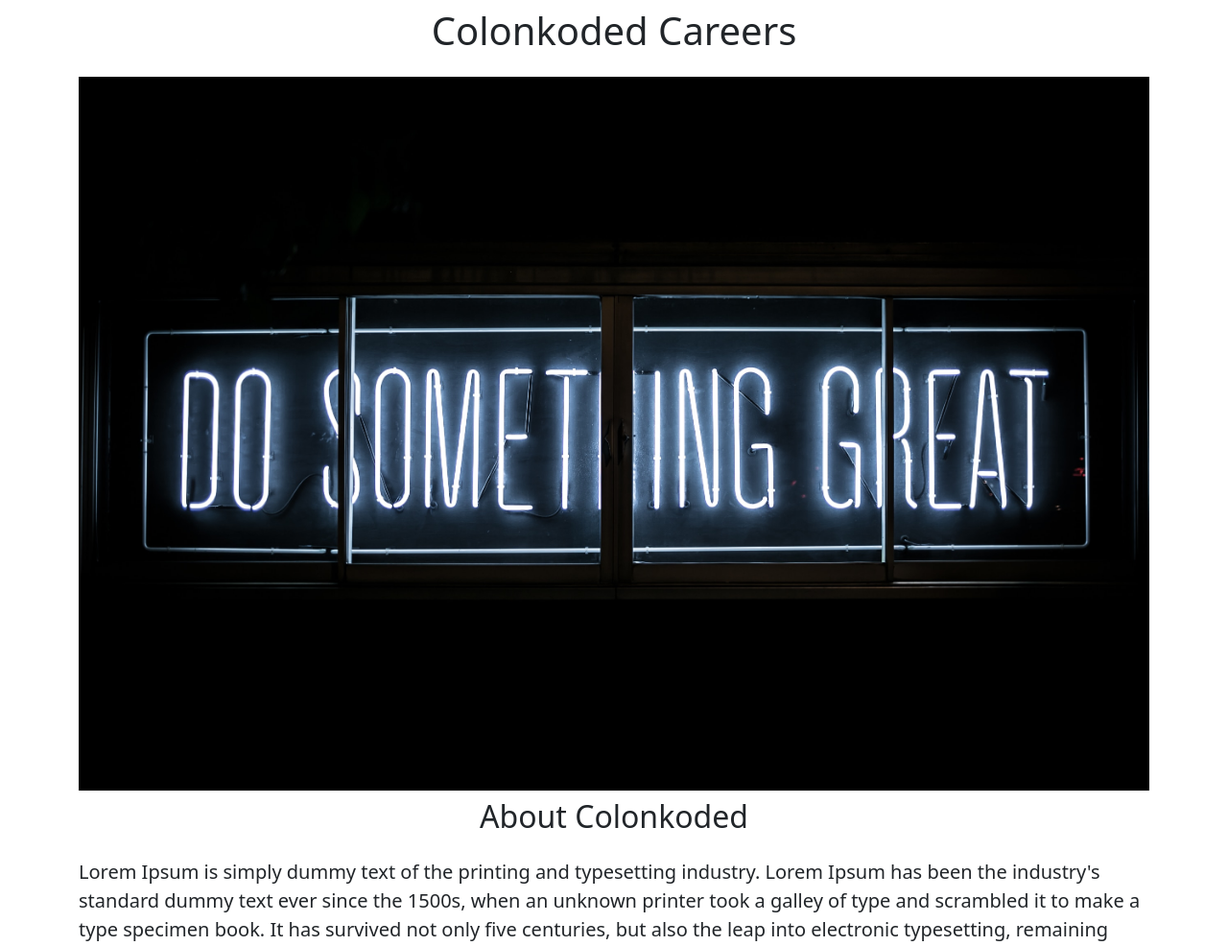
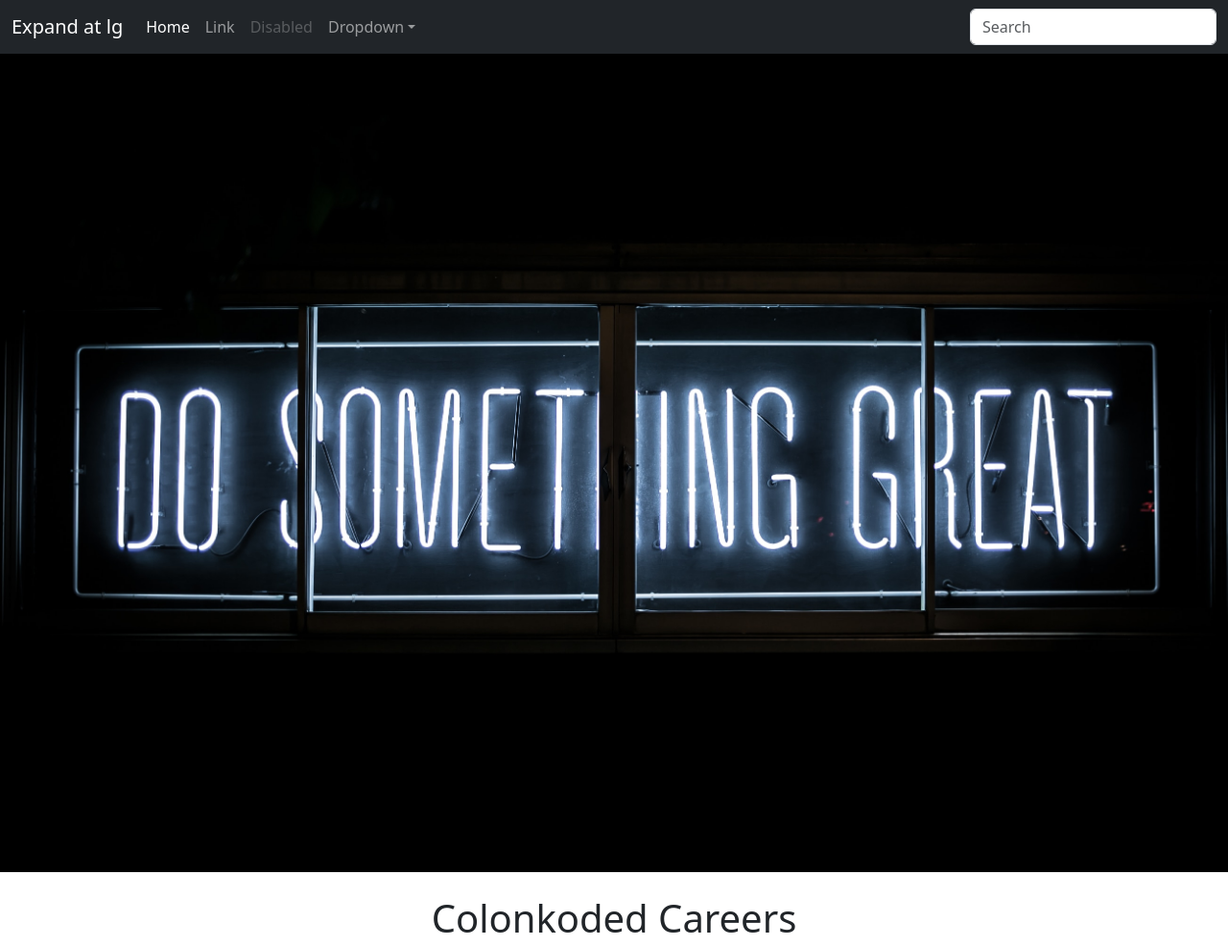
Before and after one commit to franklobsty25/career-website, a Flask app: page / in a window 1280 px wide. Shown: the top 986 px of the page at 96% size. Run offline with Flask 2, Linux system fonts and the light colour scheme.

Commit message:
Functional and aesthetic improvements

```diff
--- /dev/null
+++ b/templates/footer.html
@@ -0,0 +1,12 @@
+<div class="container">
+  <footer class="py-3 my-4">
+    <ul class="nav justify-content-center border-bottom pb-3 mb-3">
+      <li class="nav-item"><a href="https://career-website-1.franklobsty25.repl.co/" class="nav-link px-2 text-body-secondary">Home</a></li>
+      <li class="nav-item"><a href="https://career-website-1.franklobsty25.repl.co/learn" class="nav-link px-2 text-body-secondary">Courses</a></li>
+      <li class="nav-item"><a href="https://career-website-1.franklobsty25.repl.co/events" target="_blank" class="nav-link px-2 text-body-secondary">Events</a></li>
+      <li class="nav-item"><a href="#" class="nav-link px-2 text-body-secondary">FAQs</a></li>
+      <li class="nav-item"><a href="https://career-website-1.franklobsty25.repl.co/about" class="nav-link px-2 text-body-secondary">About</a></li>
+    </ul>
+    <p class="text-center text-body-secondary">&copy; 2023 Colonkoded, Inc</p>
+  </footer>
+</div>
--- a/templates/home.html
+++ b/templates/home.html
@@ -10,25 +10,32 @@
         max-weight: 100%;
         height: auto;
         object-fit: cover;
+        margin-bottom: 16px;
       }
     </style>
   </head>
   <body>
+    {% include 'nav.html' %}
+    <img class="img-fluid" id="banner" src="https://career-website-1.franklobsty25.repl.co/static/banner.jpg">
     <div class="container">
     <h1 class="text-center mt-2 mb-4">Colonkoded Careers</h1>
-    <img class="img-fluid" id="banner" src="https://career-website-1.franklobsty25.repl.co/static/banner.jpg">
-    <h2 class="text-center mt-2 mb-4">About Colonkoded</h2>
+    <div class="row" style="margin-bottom: 16px;">
+      <div class="col-md-6">
     <p class="lead">Lorem Ipsum is simply dummy text of the printing and typesetting industry. Lorem Ipsum has been the industry's standard dummy text ever since the 1500s, when an unknown printer took a galley of type and scrambled it to make a type specimen book. It has survived not only five centuries, but also the leap into electronic typesetting, remaining essentially unchanged. It was popularised in the 1960s with the release of Letraset sheets containing Lorem Ipsum passages, and more recently with desktop publishing software like Aldus PageMaker including versions of Lorem Ipsum.</p>
+      </div>
+      <div class="d-none d-md-block col-md-6">
+      <img src="/static/people.jpg" style="height: 320px; border-radius: 4px;">
+      </div>
+    </div>
     <h2 class="text-center mt-2 mb-4">Open Position</h2>
-    <p>
       {% for job in jobs %}
         {% include 'jobitem.html' %}
       {% endfor %}
     </p>
       <div class="text-center">
-        <button class="btn btn-primary btn-lg">Contact Us</button>
-        <p class="mt-4">Copyright 2023, Colonkoded</p>
+        <a href="mailto:lobsty21@yahoo.com?subject=Question%20about%20Job%20Openings&body=My%20name%3A%20%3Cyour%20name%20here%3E%0D%0A%0D%0AMy%20question%3A%20%3Cyour%20question%20here%3E" class="btn btn-primary btn-lg">Contact Us</a>
       </div>
     </div>
+    {% include 'footer.html' %}
   </body>
 </html>
--- a/templates/jobitem.html
+++ b/templates/jobitem.html
@@ -6,7 +6,7 @@
   <div><b>Salary:</b> {{job['salary']}}</div>
   {% endif %}
   </div>
-  <div class="col-3">
-  <button class="btn btn-outline-primary">Apply</button>
+  <div class="col-2 padding-right:16px">
+  <a href="mailto:lobsty21@yahoo.com?subject=Application%20for%20{{job['title']}}&body=My%20name%3A%20%3Cyour%20name%20here%3E%0D%0A%0D%0AMy%20resume%20link%3A%20%3Cyour%20resume%20link%3E%0D%0A%0D%0AMy%20linkedin%20link%3A%20%3Cyour%20linkedIn%20link%3E" class="btn btn-outline-primary">Apply</a>
   </div>
 </div>
--- /dev/null
+++ b/templates/nav.html
@@ -0,0 +1,34 @@
+<nav class="navbar navbar-expand-lg navbar-dark bg-dark fixed-top" aria-label="Fifth navbar example">
+    <div class="container-fluid">
+      <a class="navbar-brand" href="#">Expand at lg</a>
+      <button class="navbar-toggler" type="button" data-bs-toggle="collapse" data-bs-target="#navbarsExample05" aria-controls="navbarsExample05" aria-expanded="false" aria-label="Toggle navigation">
+        <span class="navbar-toggler-icon"></span>
+      </button>
+
+      <div class="collapse navbar-collapse" id="navbarsExample05">
+        <ul class="navbar-nav me-auto mb-2 mb-lg-0">
+          <li class="nav-item">
+            <a class="nav-link active" aria-current="page" href="#">Home</a>
+          </li>
+          <li class="nav-item">
+            <a class="nav-link" href="#">Link</a>
+          </li>
+          <li class="nav-item">
+            <a class="nav-link disabled">Disabled</a>
+          </li>
+          <li class="nav-item dropdown">
+            <a class="nav-link dropdown-toggle" href="#" data-bs-toggle="dropdown" aria-expanded="false">Dropdown</a>
+            <ul class="dropdown-menu">
+              <li><a class="dropdown-item" href="#">Action</a></li>
+              <li><a class="dropdown-item" href="#">Another action</a></li>
+              <li><a class="dropdown-item" href="#">Something else here</a></li>
+            </ul>
+          </li>
+        </ul>
+        <form role="search">
+          <input class="form-control" type="search" placeholder="Search" aria-label="Search">
+        </form>
+      </div>
+    </div>
+  </nav>
+  <div style="height: 56px;"></div>
```
Also changed, not shown: 1 other file.
